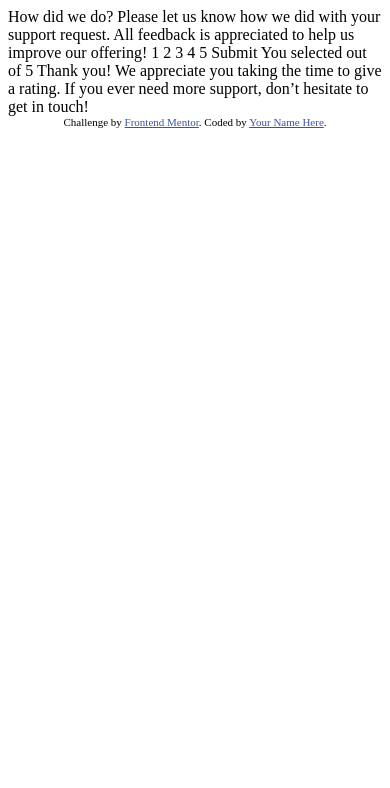
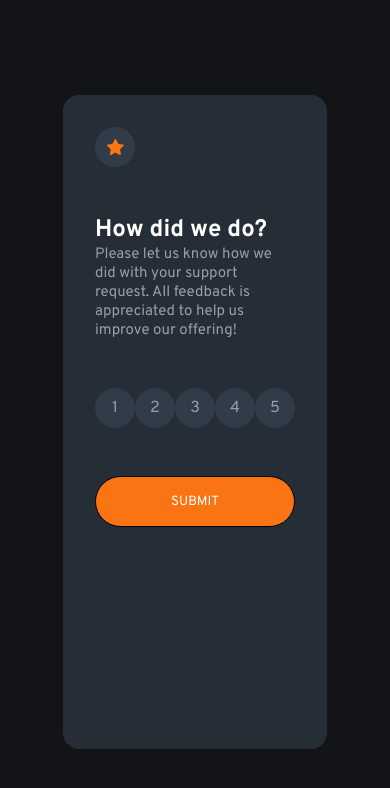
Before and after one commit to PhilipeeX/InteractiveRatingComponent, a plain HTML site: page index.html in a window 390 px wide. Drawn offline with Linux system fonts and the light colour scheme.

Commit message:
Mobile First, quase terminado

```diff
--- a/index.html
+++ b/index.html
@@ -5,45 +5,63 @@
   <meta name="viewport" content="width=device-width, initial-scale=1.0"> <!-- displays site properly based on user's device -->
 
   <link rel="icon" type="image/png" sizes="32x32" href="./images/favicon-32x32.png">
+  <link rel="stylesheet" href="style.css">
+  <script src="main.js" defer></script>
 
   <title>Frontend Mentor | Interactive rating component</title>
 
   <!-- Feel free to remove these styles or customise in your own stylesheet 👍 -->
-  <style>
-    .attribution { font-size: 11px; text-align: center; }
-    .attribution a { color: hsl(228, 45%, 44%); }
-  </style>
 </head>
 <body>
-
+  <div class="container">
+    <section class="card">
+      <div class="estrela">
+        <img src="images\icon-star.svg" alt="" srcset="">
+      </div>
+      <div class="texto">
+        <h1 class="titulo">How did we do?</h1>
+        <p class="info">Please let us know how we did with your support request. All feedback is appreciated
+          to help us improve our offering!</p>
+      </div>
+      <div class="notas">
+        <div class="nota">
+          <p>1</p>
+        </div>
+        <div class="nota">
+          <p>2</p>
+        </div>
+        <div class="nota">
+          <p>3</p>
+        </div>
+        <div class="nota">
+          <p>4</p>
+        </div>
+        <div class="nota">
+          <p>5</p>
+        </div>
+      </div>
+      <button class="btn-submit">SUBMIT</button>
+    </section>
+  </div>
   <!-- Rating state start -->
-
-  How did we do?
-
-  Please let us know how we did with your support request. All feedback is appreciated
-  to help us improve our offering!
-
-  1 2 3 4 5
-
-  Submit
 
   <!-- Rating state end -->
 
   <!-- Thank you state start -->
 
-  You selected <!-- Add rating here --> out of 5
+  <!-- You selected Add rating here out of 5 -->
 
-  Thank you!
+  <!-- Thank you!
 
   We appreciate you taking the time to give a rating. If you ever need more support,
-  don’t hesitate to get in touch!
+  don't hesitate to get in touch! -->
 
   <!-- Thank you state end -->
 
 
-  <div class="attribution">
+  <!-- <div class="attribution">
     Challenge by <a href="https://www.frontendmentor.io?ref=challenge" target="_blank">Frontend Mentor</a>.
     Coded by <a href="#">Your Name Here</a>.
-  </div>
+  </div> -->
 </body>
 </html>
--- /dev/null
+++ b/style.css
@@ -0,0 +1,83 @@
+@import url('https://fonts.googleapis.com/css2?family=Overpass:wght@400;700&display=swap');
+/* Font family Overpass
+weights 400, 700;
+*/
+:root {
+    --Orange: hsl(25, 97%, 53%);
+
+    --White: hsl(0, 0%, 100%);
+    --Light-Grey: hsl(217, 12%, 63%);
+    --Medium-Grey: hsl(216, 12%, 54%);
+    --Dark-Blue: hsl(213, 19%, 18%);
+    --Very-Dark-Blue: hsl(216, 12%, 8%);
+
+    --paragrafo-padrao: 15px;
+}
+* {
+    padding: 0;
+    margin: 0;
+    box-sizing: border-box;
+    font-family: 'Overpass';
+}
+@media (max-width: 720px)
+{
+    body {
+        background-color: var(--Very-Dark-Blue);
+        display: flex;
+        align-items: center;
+        justify-content: center;
+        height: 100vh;
+    }
+    .container {
+        background-color: var(--Dark-Blue);
+        margin: 1rem 4rem;
+        border-radius: 1rem;
+        flex-basis: 80vh;
+    }
+    .card {
+        margin: 2rem;
+        display: flex;
+        flex-direction: column;
+        gap: 3rem;
+        height: 70vh;
+    }
+    .estrela {
+        background-color: #323c48;
+        width: 40px;
+        height: 40px;
+        border-radius: 50%;
+        display: flex;
+        align-items: center;
+        justify-content: center;
+    }
+    .titulo {
+        color: var(--White);
+    }
+    .info {
+        color: var(--Light-Grey);
+        font-size: var(--paragrafo-padrao);
+    }
+    .notas {
+        display: flex;
+        justify-content: space-between;
+    }
+    .nota {
+        background-color: #323c48;
+        width: 40px;
+        height: 40px;
+        border-radius: 50%;
+        display: flex;
+        align-items: center;
+        justify-content: center;
+        color: var(--Light-Grey);
+    }
+    .btn-submit {
+        border: 1px solid black;
+        border-radius: 2rem;
+        background-color: var(--Orange);
+        color: var(--White);
+        padding: 1rem;
+    }
+}
+/* .attribution { font-size: 11px; text-align: center; }
+    .attribution a { color: hsl(228, 45%, 44%); } */
```
Also changed, not shown: main.js (added).
